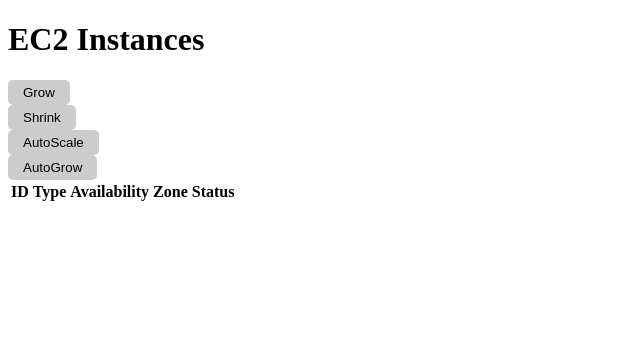
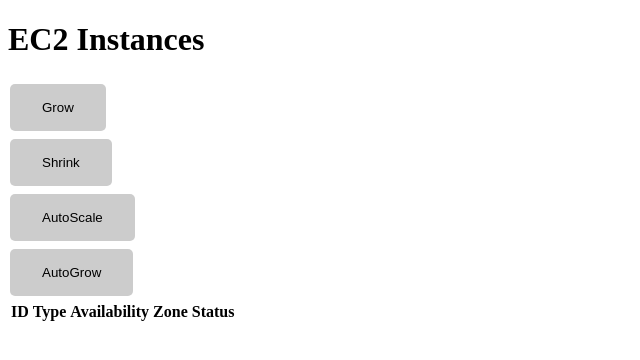
Before and after one commit to AnqiPang/manager-app, a Flask app: page /ec2_examples in a window 1280 px wide. Shown: the top 360 px of the page, without its empty margins (0-640 px from the left). Run offline with Flask 2, Linux system fonts and the light colour scheme; data that the repository does not hold is empty; some libraries are stand-ins or nearby versions.

Commit message:
form button

```diff
--- a/app/templates/ec2_examples/list.html
+++ b/app/templates/ec2_examples/list.html
@@ -9,6 +9,8 @@
         cursor:pointer;
         -webkit-border-radius: 5px;
         border-radius: 5px;
+        padding: 16px 32px;
+        margin: 4px 2px;
     }
     </style>
 
```
